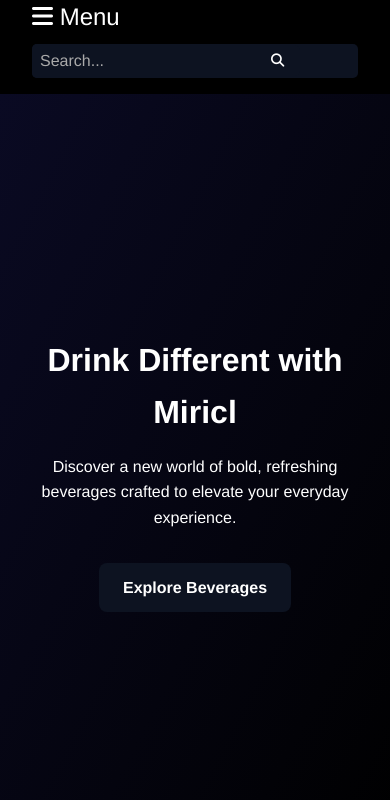
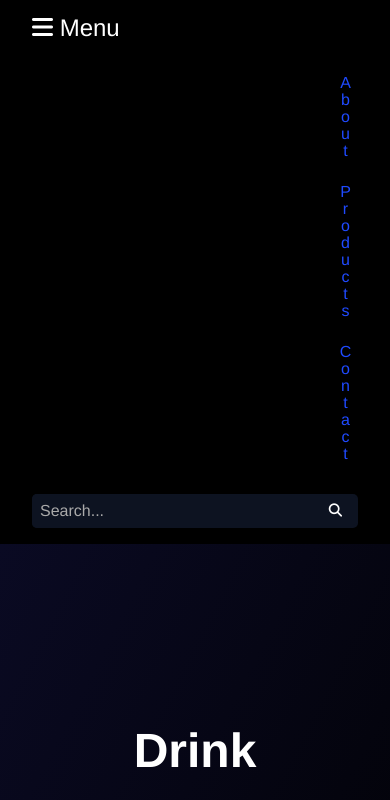
Before and after one commit to coleisa/Miricl, a website: page public/index.html in a window 390 px wide. Shown: the part 44-844 px from the top of the page. Drawn offline with Linux system fonts and the light colour scheme; a web font is replaced by a local one.

Commit message:
Update index.html

```diff
--- a/public/index.html
+++ b/public/index.html
@@ -13,6 +13,7 @@
       --text: #ffffff;
       --accent: #0d1321;
       --grey: #cccccc;
+      --link-highlight: #1f4aff; /* Light blue for better contrast */
     }
 
     * {
@@ -33,6 +34,7 @@
       background: var(--secondary);
       padding: 1rem 2rem;
       display: flex;
+      flex-wrap: wrap;
       align-items: center;
       justify-content: space-between;
       position: sticky;
@@ -47,20 +49,13 @@
     nav {
       display: flex;
       gap: 1.5rem;
-      align-items: center;
+      flex-wrap: wrap;
     }
 
     nav a {
       color: var(--text);
       text-decoration: none;
       font-size: 1rem;
-    }
-
-    .menu-toggle {
-      display: none;
-      font-size: 1.5rem;
-      cursor: pointer;
-      color: var(--text);
     }
 
     .search-bar {
@@ -92,6 +87,9 @@
       border-radius: 0 5px 5px 0;
       cursor: pointer;
       font-weight: bold;
+      display: flex;
+      align-items: center;
+      gap: 0.5rem;
     }
 
     .hero {
@@ -145,7 +143,11 @@
       transform: translateY(0);
     }
 
-    /* Centered subheadings */
+    .products, .about, .contact {
+      background-color: var(--secondary);
+      margin-top: 2rem;
+    }
+
     .products h3, .about h3, .contact h3 {
       font-size: 2rem;
       margin-bottom: 1rem;
@@ -171,8 +173,8 @@
     }
 
     .product-card:hover {
-      transform: translateY(-8px);
-      box-shadow: 0 10px 20px rgba(0,0,0,0.2);
+      transform: translateY(-10px);
+      box-shadow: 0 4px 12px rgba(0, 0, 0, 0.3);
     }
 
     .product-card img {
@@ -195,7 +197,7 @@
       text-align: center;
       padding: 2rem;
       background-color: var(--primary);
-      color: #aaa;
+      color: var(--link-highlight);
     }
 
     .socials {
@@ -203,7 +205,7 @@
     }
 
     .socials a {
-      color: var(--text);
+      color: var(--link-highlight);
       margin: 0 0.5rem;
       font-size: 1.5rem;
       transition: transform 0.2s;
@@ -223,28 +225,21 @@
       header {
         flex-direction: column;
         align-items: flex-start;
-      }
-
-      .menu-toggle {
-        display: block;
+        gap: 1rem;
       }
 
       nav {
-        display: none;
         flex-direction: column;
-        gap: 0.75rem;
+        gap: 0.5rem;
         width: 100%;
-        margin-top: 1rem;
-      }
-
-      nav.show {
-        display: flex;
       }
 
       nav a {
         writing-mode: vertical-rl;
-        text-align: center;
-        transform: rotate(180deg);
+        text-orientation: upright;
+        font-size: 1rem;
+        padding: 0.5rem 0;
+        color: var(--link-highlight);
       }
 
       .search-bar {
@@ -252,25 +247,31 @@
         margin-top: 0.5rem;
       }
 
-      .hero h2 {
-        font-size: 2rem;
+      .search-bar input {
+        flex: 1;
+        width: 100%;
       }
 
-      .hero p {
-        font-size: 1rem;
+      .mobile-menu-toggle {
+        display: block;
+        background: none;
+        border: none;
+        color: var(--text);
+        font-size: 1.5rem;
+        margin-bottom: 0.5rem;
       }
     }
   </style>
 </head>
 <body>
-
-  <!-- === HEADER === -->
   <header>
     <div class="logo">
       <img src="your-logo.png" alt="Miricl Logo">
     </div>
-    <div class="menu-toggle" id="menu-toggle"><i class="fas fa-bars"></i> Menu</div>
-    <nav id="main-nav">
+    <button class="mobile-menu-toggle" onclick="document.querySelector('nav').classList.toggle('open')">
+      <i class="fas fa-bars"></i> Menu
+    </button>
+    <nav>
       <a href="#about">About</a>
       <a href="#products">Products</a>
       <a href="#contact">Contact</a>
@@ -281,7 +282,6 @@
     </div>
   </header>
 
-  <!-- === HERO === -->
   <section class="hero">
     <div>
       <h2>Drink Different with Miricl</h2>
@@ -290,13 +290,11 @@
     </div>
   </section>
 
-  <!-- === ABOUT === -->
   <section id="about" class="about">
     <h3>Our Story</h3>
     <p>Miricl is more than a drink—it's a lifestyle. We started with a mission to innovate the way you hydrate. Clean, bold, and crafted with care.</p>
   </section>
 
-  <!-- === PRODUCTS === -->
   <section id="products" class="products">
     <h3>Our Beverages</h3>
     <div class="product-grid">
@@ -321,14 +319,12 @@
     </div>
   </section>
 
-  <!-- === CONTACT === -->
   <section id="contact" class="contact">
     <h3>Contact Us</h3>
-    <p>Email: <a href="mailto:shopmiricl@gmail.com" style="color: var(--accent);">shopmiricl@gmail.com</a></p>
-    <p>Follow us on Instagram: <a href="https://instagram.com/shopmiricl" style="color: var(--accent);" target="_blank">@shopmiricl</a></p>
+    <p>Email: <a href="mailto:shopmiricl@gmail.com" style="color: var(--link-highlight);">shopmiricl@gmail.com</a></p>
+    <p>Follow us on Instagram: <a href="https://instagram.com/shopmiricl" style="color: var(--link-highlight);" target="_blank">@shopmiricl</a></p>
   </section>
 
-  <!-- === FOOTER === -->
   <footer>
     <div class="socials">
       <a href="https://instagram.com/shopmiricl" target="_blank" aria-label="Instagram"><i class="fab fa-instagram"></i></a>
@@ -336,7 +332,6 @@
     <p>© 2025 Miricl. All rights reserved.</p>
   </footer>
 
-  <!-- === SCRIPT === -->
   <script>
     const observer = new IntersectionObserver((entries) => {
       entries.forEach(entry => {
@@ -349,11 +344,6 @@
     document.querySelectorAll('section').forEach(section => {
       observer.observe(section);
     });
-
-    // Mobile nav toggle
-    document.getElementById('menu-toggle').addEventListener('click', () => {
-      document.getElementById('main-nav').classList.toggle('show');
-    });
   </script>
 </body>
 </html>
```
